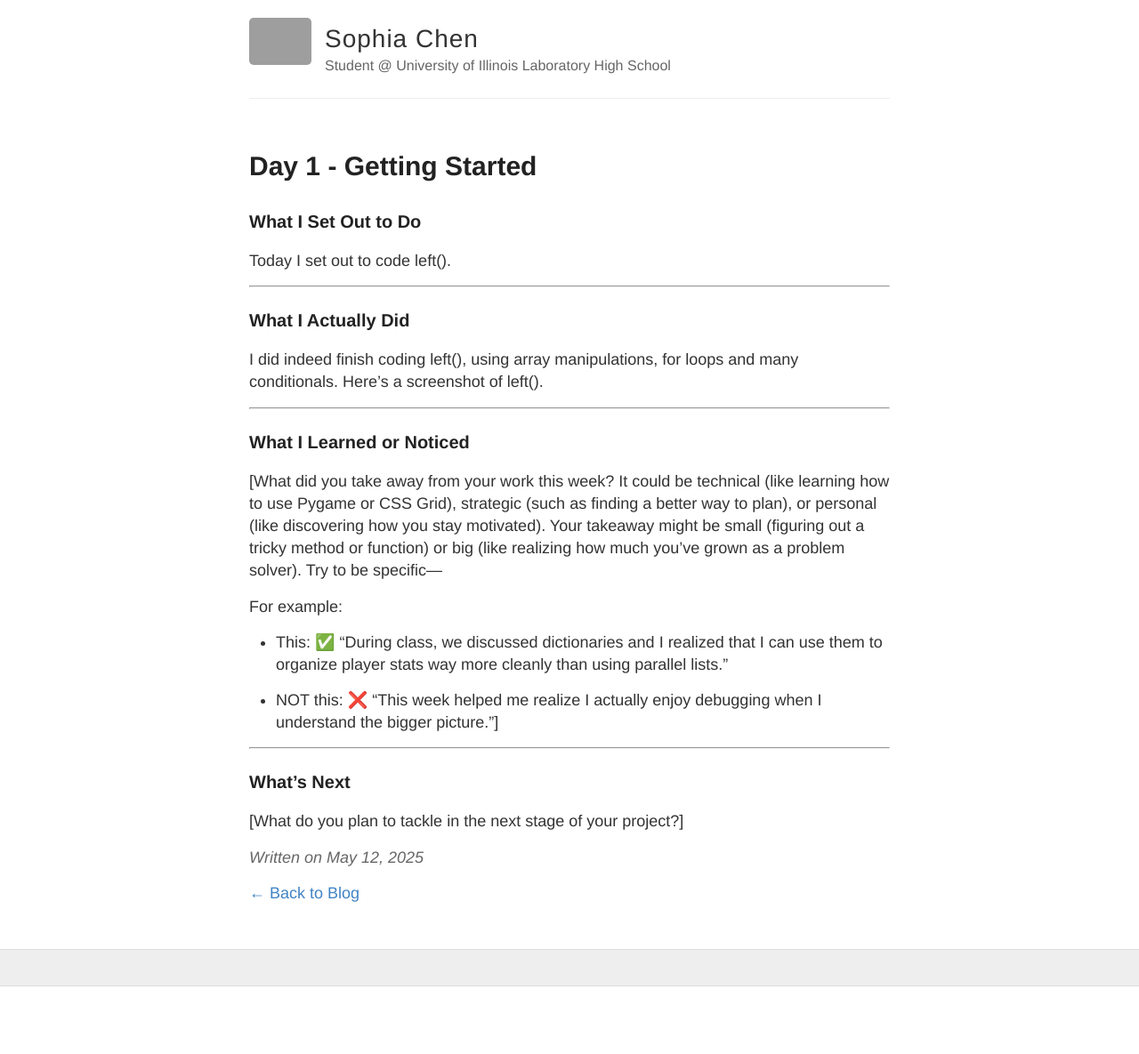
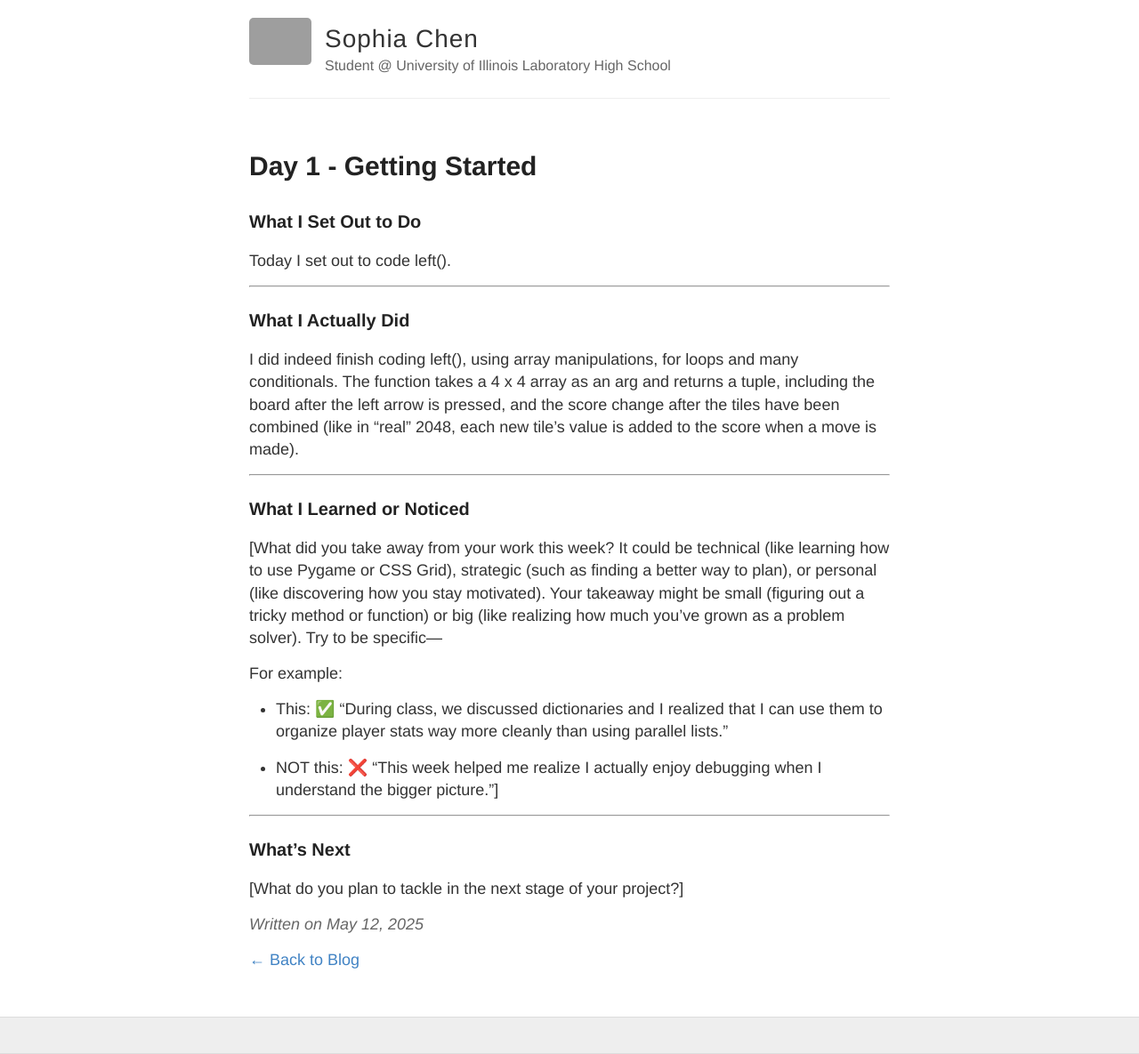
Before and after one commit to sophiachen120/sophiachen120.github.io, a Jekyll site: the page built from _posts/2025-05-12-day1.md, in a window 1280 px wide. Shown: the whole page at 89% size. Built offline with Jekyll 4.4.1, drawn with Linux system fonts in a browser that asks for light colours; before the commit the page ends 1109 px from its top, so only the background shows below that; grey boxes are pictures that could not be loaded.

Commit message:
Update 2025-05-12-day1.md

```diff
--- a/_posts/2025-05-12-day1.md
+++ b/_posts/2025-05-12-day1.md
@@ -4,14 +4,14 @@ title: "Day 1 - Getting Started"
 ---
 
 ### What I Set Out to Do
+
 Today I set out to code left().
 
 ---
 
 ### What I Actually Did
 
-I did indeed finish coding left(), using array manipulations, for loops and many conditionals. Here's a screenshot of left().
-
+I did indeed finish coding left(), using array manipulations, for loops and many conditionals. The function takes a 4 x 4 array as an arg and returns a tuple, including the board after the left arrow is pressed, and the score change after the tiles have been combined (like in "real" 2048, each new tile's value is added to the score when a move is made).
 
 ---
 
```
